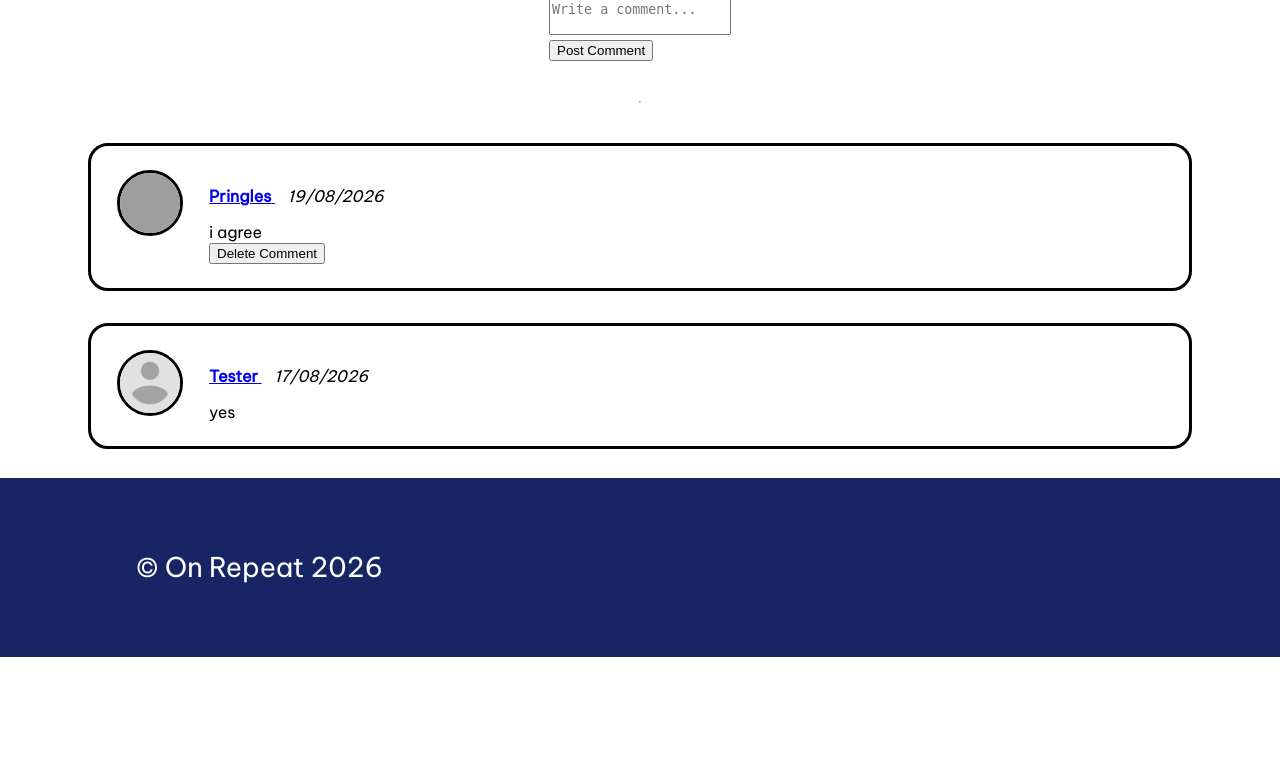
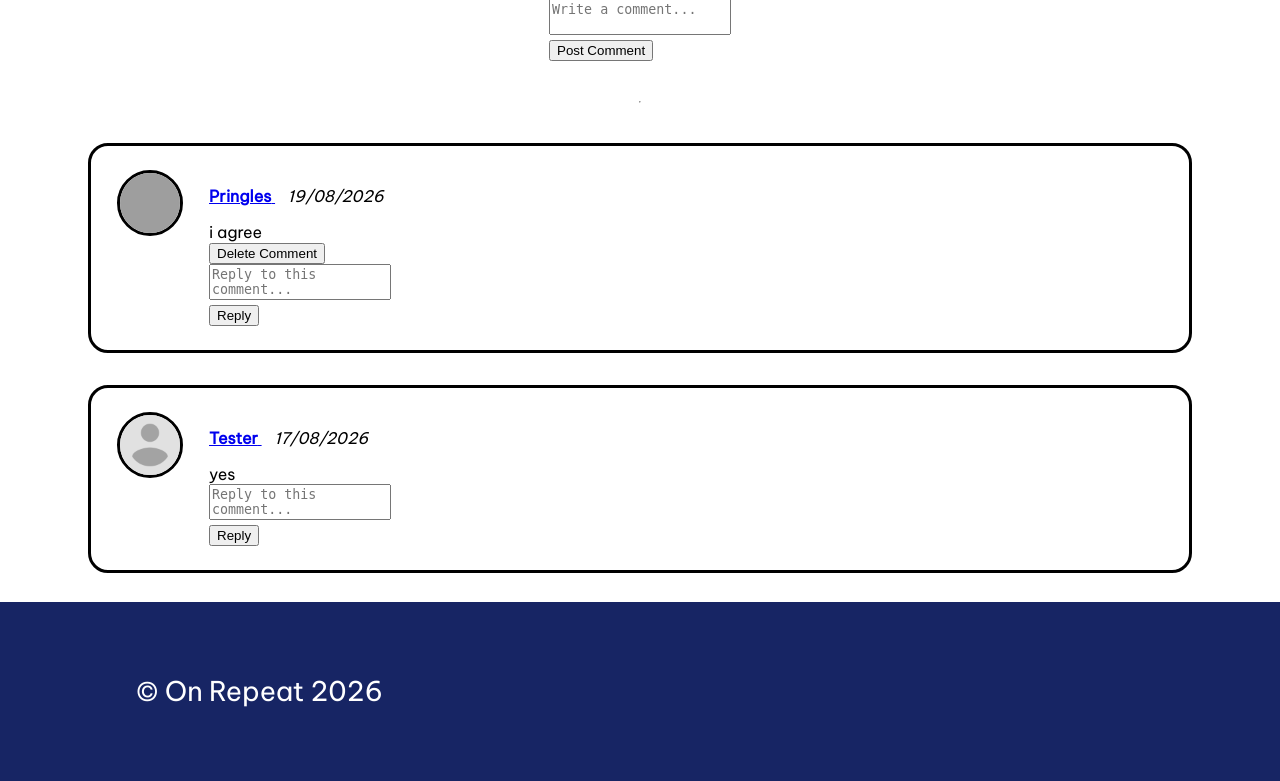
Before and after one commit to pringle-1/On-Repeat, a Flask app: page /review/3 in a window 1280 px wide. Shown: the part 642-1423 px from the top of the page. Before the commit the page ends 1299 px from the top, so only its background shows below. Run offline with Flask 3, Linux system fonts and the light colour scheme; a user stored in the database is signed in; data comes from the database, SQL or seed files in the repository; both versions use the stored data as it was after the commit; data that the repository does not hold is empty; grey boxes are pictures that could not be loaded.

Commit message:
started working on replies feature by addying the reply table in the database and added the html

```diff
--- a/app.py
+++ b/app.py
@@ -213,8 +213,15 @@ def review_page(id):
     # Only one review from its ID
     sql = """SELECT Review.*, User.username, User.profile_picture, Album.album_title, Album.album_cover, Artist.artist_id, Artist.artist_name FROM review JOIN User ON Review.user_id = User.user_id JOIN Album ON Review.album_id = Album.album_id JOIN Artist ON Album.artist_id = Artist.artist_id WHERE review_id = ?;"""
     commentsql = """SELECT Comment.*, User.username, User.profile_picture FROM Comment JOIN User ON Comment.user_id = User.user_id WHERE review_id = ? ORDER BY comment_id DESC;"""
+    replysql = """SELECT Reply.*, User.username, User.profile_picture FROM Reply JOIN User ON Reply.user_id = User.user_id WHERE comment_id = ? ORDER BY reply_id ASC;"""
     review = query_db(sql,(id,), True)
     comments = query_db(commentsql, (id,))
+    comment_list = []
+    for comment in comments:
+        comment_data = dict(comment)
+        comment_data['replies'] = query_db(replysql, (comment['comment_id'],))
+        comment_list.append(comment_data)
+    comments = comment_list
     if review is None:
         abort(404)
     if request.method == 'POST':
@@ -226,7 +233,6 @@ def review_page(id):
         db.commit()
         return redirect(url_for('review_page', id=id))
     return render_template("review.html", review=review, comments=comments)
-
 
 # Route for editing a review
 @app.route('/review/<int:id>/edit', methods=['GET', 'POST'])
--- a/templates/review.html
+++ b/templates/review.html
@@ -88,6 +88,34 @@
                             <button type="submit">Delete Comment</button>
                         </form>
                     {% endif %}
+                    {% if current_user %}
+                        <form method="POST" action="{{ url_for('reply_to_comment', id=comment['comment_id']) }}" autocomplete="off">
+                            <textarea name="reply_text" placeholder="Reply to this comment..." required></textarea><br>
+                            <button type="submit">Reply</button>
+                        </form>
+                    {% endif %}
+                    {% if comment['replies'] %}
+                        {% for reply in comment['replies'] %}
+                            <div class="reply-card">
+                                <div class="reply-left">
+                                    <a href="{{ url_for('user', id=reply['user_id']) }}">
+                                        <img class="reply-profile-picture" src="{{ url_for('static', filename='images/' + reply['profile_picture']) }}" alt="{{ reply['username'] }}{% if reply['username'].endswith('s') %}'{% else %}'s{% endif %} profile picture">
+                                    </a>
+                                </div>
+                                <div class="reply-right">
+                                    <p class="reply-header">
+                                        <a href="{{ url_for('user', id=reply['user_id']) }}">
+                                            <b>{{ reply['username'] }}</b>
+                                        </a>
+                                        <em>{{ reply['reply_date'] }}</em>
+                                    </p>
+                                    <p class="reply-text">
+                                        {{ reply['reply_text'] }}
+                                    </p>
+                                </div>
+                            </div>
+                        {% endfor %}
+                    {% endif %}
                 </div>
             </div>
         {% endfor %}
```
Also changed, not shown: onrepeat.db, static/images/profile_1.png (deleted), 1 other file.
